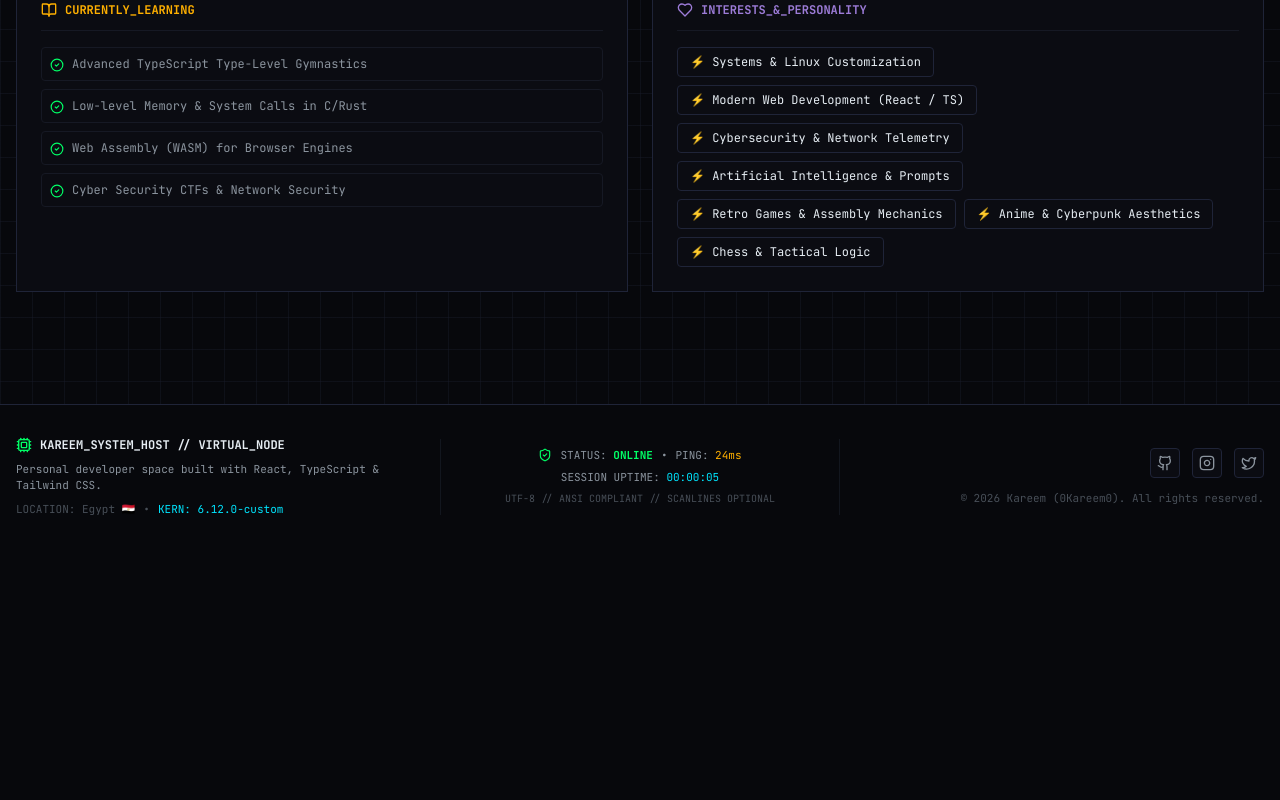
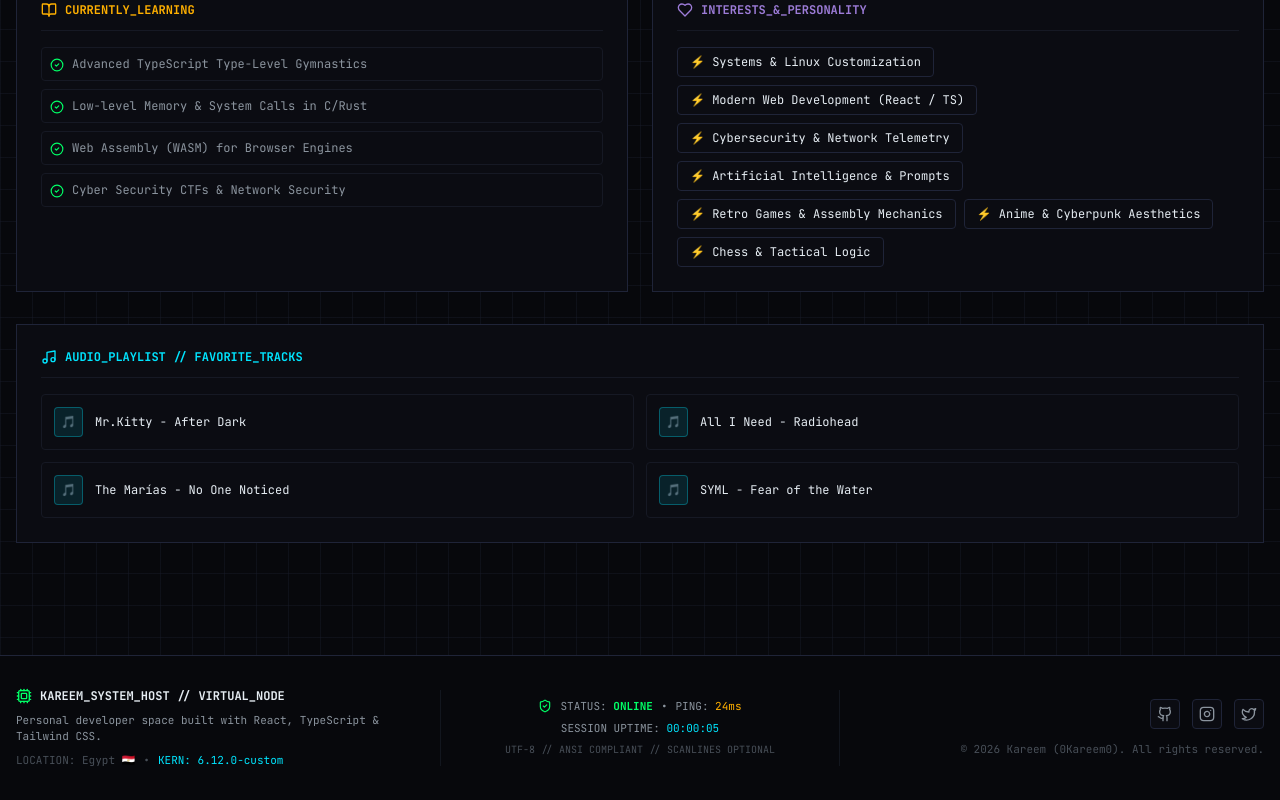
Before and after one commit to 0Kareem0/-kareem, a React (Vite) app: page /about in a window 1280 px wide. Shown: the part 899-1699 px from the top of the page. Before the commit the page ends 1448 px from the top, so only its background shows below. Built offline with nearby package versions, Linux system fonts and the light colour scheme.

Commit message:
fav songs

```diff
--- a/src/data/now.ts
+++ b/src/data/now.ts
@@ -47,9 +47,9 @@ export const NOW_DATA: NowStatus = {
     'Modern Web Security & OWASP Top 10 vulnerabilities'
   ],
   listeningTo: [
-    'Lorn - Acid Rain / Anvil',
-    'Synthwave & Cyberpunk Ambient (Master Boot Record, Perturbator)',
-    'Lo-Fi Coding Beats & Low Frequency Dark Ambient'
+    'Mr.Kitty - After Dark',
+    'All I Need - Radiohead',
+    'The Marías - No One Noticed'
   ],
   systemLogSnippet: [
     '[08:59:12] SYS_INIT: Booting Kareem OS Kernel v6.12.0...',
--- a/src/data/profile.ts
+++ b/src/data/profile.ts
@@ -42,6 +42,12 @@ export const PROFILE_DATA: ProfileInfo = {
     'Cyber Security CTFs & Network Security'
   ],
   avatarUrl: 'https://avatars.githubusercontent.com/u/102608397?v=4',
+  audioPlaylist: [
+    'Mr.Kitty - After Dark',
+    'All I Need - Radiohead',
+    'The Marías - No One Noticed',
+    'SYML - Fear of the Water'
+  ],
   socials: [
     {
       name: 'GitHub',
--- a/src/pages/About.tsx
+++ b/src/pages/About.tsx
@@ -1,7 +1,7 @@
 import React, { useState } from 'react';
 import { AsciiArt } from '../components/AsciiArt';
 import { PROFILE_DATA } from '../data/profile';
-import { Terminal, Shield, Cpu, BookOpen, Heart, FileText, CheckCircle2 } from 'lucide-react';
+import { Terminal, Shield, Cpu, BookOpen, Heart, FileText, CheckCircle2, Music } from 'lucide-react';
 
 export const About: React.FC = () => {
   const [viewRaw, setViewRaw] = useState(false);
@@ -229,6 +229,24 @@ TEXT = "Code is a medium for thought. Build stuff that works fast, looks distinc
               </div>
             </div>
           </div>
+
+          {/* Audio Playlist & Favorite Tracks Card */}
+          {PROFILE_DATA.audioPlaylist && (
+            <div className="retro-card p-6 space-y-4 border-terminal-cyan/30">
+              <div className="flex items-center space-x-2 text-xs text-terminal-cyan font-bold border-b border-void-800 pb-3">
+                <Music className="w-4 h-4" />
+                <span>AUDIO_PLAYLIST // FAVORITE_TRACKS</span>
+              </div>
+              <div className="grid grid-cols-1 md:grid-cols-2 gap-3">
+                {PROFILE_DATA.audioPlaylist.map((track, i) => (
+                  <div key={i} className="p-3 bg-void-900 border border-void-800 hover:border-terminal-cyan/50 rounded flex items-center space-x-3 transition">
+                    <span className="p-1.5 bg-terminal-cyan/10 border border-terminal-cyan/30 text-terminal-cyan rounded text-xs">🎵</span>
+                    <span className="text-xs text-retro-text font-mono truncate">{track}</span>
+                  </div>
+                ))}
+              </div>
+            </div>
+          )}
         </div>
       )}
     </div>
--- a/src/pages/Now.tsx
+++ b/src/pages/Now.tsx
@@ -102,22 +102,6 @@ export const Now: React.FC = () => {
             </ul>
           </div>
 
-          {/* Audio & Music Playlist */}
-          <div className="retro-card p-6 space-y-4">
-            <div className="flex items-center space-x-2 text-xs text-terminal-purple font-bold border-b border-void-800 pb-3">
-              <Music className="w-4 h-4" />
-              <span>AUDIO_PLAYLIST</span>
-            </div>
-            <ul className="space-y-2 text-xs text-retro-muted">
-              {NOW_DATA.listeningTo.map((track, idx) => (
-                <li key={idx} className="p-2 bg-void-900 border border-void-800 rounded flex items-center space-x-2">
-                  <span className="text-terminal-purple font-bold">🎵</span>
-                  <span>{track}</span>
-                </li>
-              ))}
-            </ul>
-          </div>
-
           {/* Live System Log Snippet */}
           <div className="retro-card p-6 space-y-3 bg-void-950">
             <div className="flex items-center space-x-2 text-xs text-terminal-green font-bold border-b border-void-800 pb-2">
--- a/src/types/index.ts
+++ b/src/types/index.ts
@@ -34,6 +34,7 @@ export interface ProfileInfo {
   }[];
   currentlyLearning: string[];
   avatarUrl?: string;
+  audioPlaylist?: string[];
   socials: {
     name: string;
     url: string;
```
